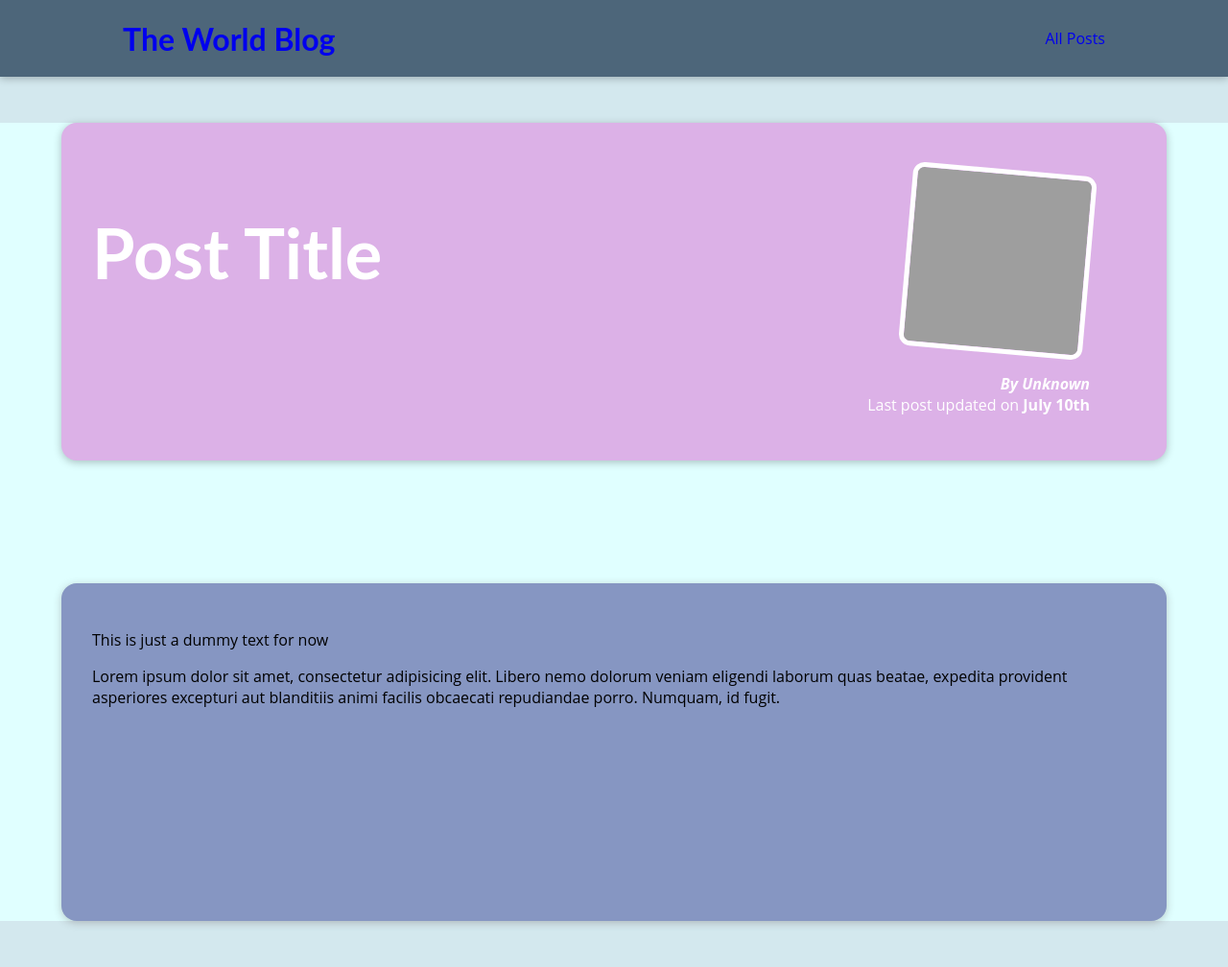
After one commit to StefanGriffin/My_Site, a Django app: template blog/templates/blog/post-detail.html in a window 1280 px wide. The commit adds this page. Shown: the whole page at 96% size. Run offline with Django 3.2, Linux system fonts and the light colour scheme; the template is opened without the code that fills it, so the values that code supplies are empty; grey boxes are pictures that could not be loaded.

Commit message:
work on dynamic urls

```diff
--- /dev/null
+++ b/blog/static/blog/post-detail.css
@@ -0,0 +1,70 @@
+body {
+    background-color: lightcyan;
+}
+
+#main-navigation {
+    background-color: rgb(77, 102, 122);
+    box-shadow: 0 2px 8px rgba(0, 0, 0, 0.25);
+}
+
+#summary {
+    margin: 8rem auto 3rem auto;
+    padding: 2rem;
+    width: 90%;
+    max-width: 90rem;
+    border-radius: 16px;
+    background-color: rgb(220, 177, 231);
+    position: relative;
+    box-shadow: 0 2px 8px rgba(0, 0, 0, 0.25);
+    height: 22rem;
+
+}
+
+
+#summary h2 {
+    color: white;
+    font-size: 4.5rem;
+}
+
+#summary article {
+    position: absolute;
+    top: 2rem;
+    right: 3rem;
+    padding: 1rem 2rem;
+    border-radius: 12px;
+    text-align: right;
+    color: white
+
+}
+
+#summary article img {
+    width: 12rem;
+    height: 12rem;
+    border-radius: 12px;
+    transform: rotateZ(5deg);
+    border: 5px solid white;
+    margin-bottom: 1rem;
+}
+
+#summary address {
+    font-weight: bold;
+}
+
+#summary time {
+    font-weight: bold;
+}
+
+
+main {
+
+    margin: 8rem auto 3rem auto;
+    padding: 2rem;
+    width: 90%;
+    max-width: 90rem;
+    border-radius: 16px;
+    background-color: rgb(134, 150, 194);
+    position: relative;
+    box-shadow: 0 2px 8px rgba(65, 41, 41, 0.25);
+    height: 22rem;
+
+}
--- a/blog/templates/blog/index.html
+++ b/blog/templates/blog/index.html
@@ -39,7 +39,10 @@ This is the World s blog !
         <h2>The World`s latest thoughts !</h2>
 
         <ul>
+
+                {% for post in all_posts %}
                 {% include 'blog/include/post.html' %}
+                {% endfor %}
 
         </ul>
      </section>
--- /dev/null
+++ b/blog/templates/blog/post-detail.html
@@ -0,0 +1,39 @@
+{% extends 'base.html' %}
+{% load static %}
+
+
+
+{% block title %}
+This post title
+{% endblock  %}
+
+
+
+{% block css_files %}
+<link rel="stylesheet" href="{% static "blog/post-detail.css" %}" />
+{% endblock  %}
+
+
+{% block content %}
+<section id="summary">
+    <h2>Post Title</h2>
+    <article>
+        <img src="{% static "blog/images/6.jpeg" %}" alt="Post Title" />
+        <address>By Unknown</address>
+        <div>
+            Last post updated on <time>July 10th</time>
+        </div>
+    </article>
+</section>
+<main>
+        <p>This is just a dummy text for now</p>
+
+        <p>
+            Lorem ipsum dolor sit amet,
+            consectetur adipisicing elit. Libero nemo dolorum veniam eligendi laborum quas beatae, expedita provident asperiores excepturi aut
+            blanditiis animi facilis obcaecati repudiandae porro. Numquam, id fugit.
+        </p>
+
+</main>
+
+{% endblock  %}
```
Also changed, not shown: blog/templates/blog/include/post.html (+4 -4 lines), blog/views.py (+49 -8 lines), README.md.
